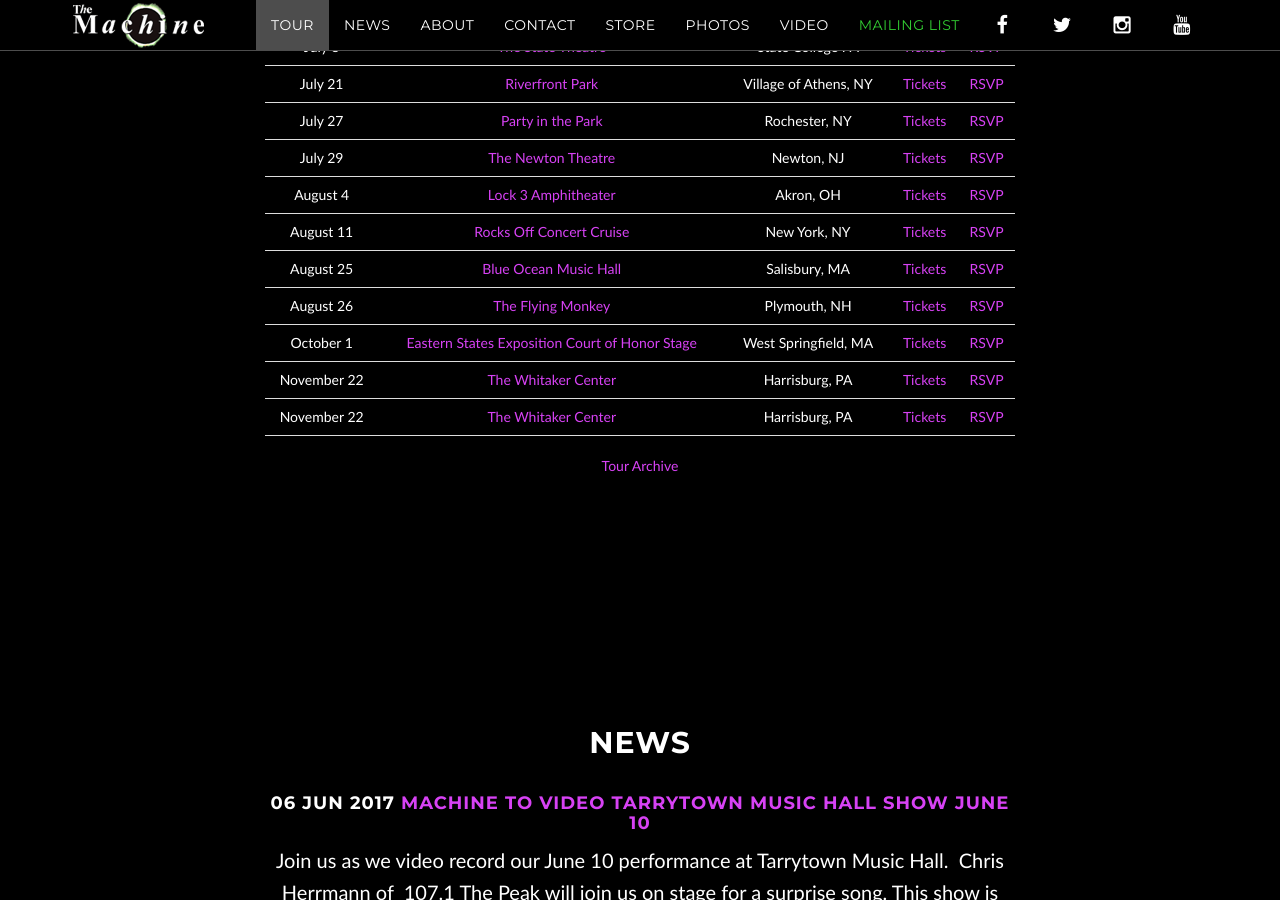
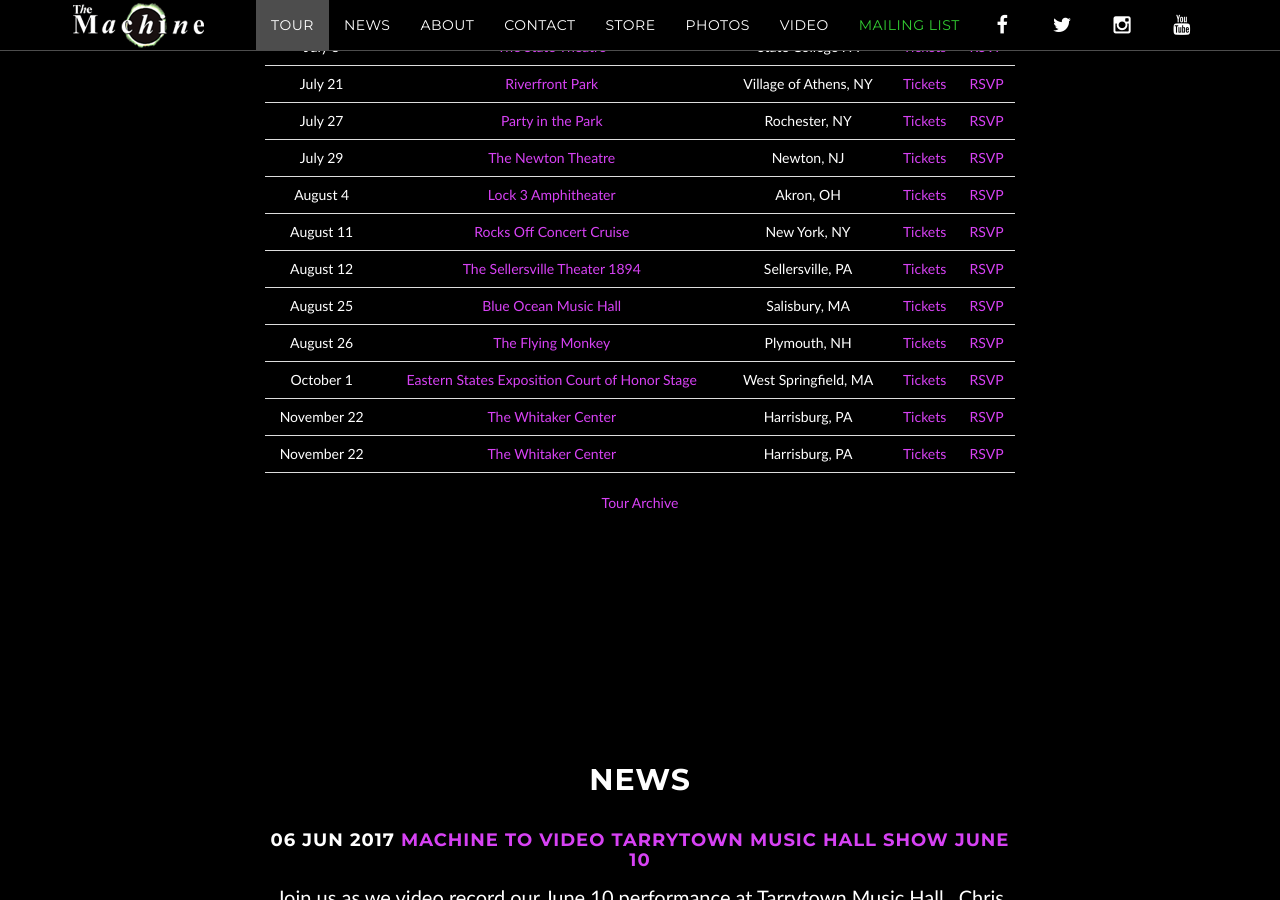
Before and after one commit to machineweb/machineweb.github.io, a Jekyll site: the page built from index.html, in a window 1280 px wide and 900 px high, scrolled down 1064 px. Built offline with Jekyll 4.4.1, drawn with Linux system fonts in a browser that asks for light colours; comment, search, counter and statistics services are not loaded.

Commit message:
New tour item

```diff
--- a/_data/tour.yml
+++ b/_data/tour.yml
@@ -3047,3 +3047,11 @@
     tickets-url: "https://itkt.choicecrm.net/templates/WHIT/?prod=PINKMACHINE"
     rsvp-url: "https://goo.gl/M4AZHB"
     order: "1511330400000"
+
+  - date: "August 12 2017"
+    venue: "The Sellersville Theater 1894"
+    venue-url: "http://www.st94.com/"
+    location: "Sellersville, PA"
+    tickets-url: "http://www.st94.com/"
+    rsvp-url: "https://www.facebook.com/events/273757766426329/?context=create&previousaction=create&ref=5&page_id_source=56922104274&sid_create=206649497&action_history=[%7B%22surface%22%3A%22create_dialog%22%2C%22mechanism%22%3A%22page_create_dialog%22%2C%22extra_data%22%3A[]%7D]&has_source=1"
+    order: "1502514000000"
```
